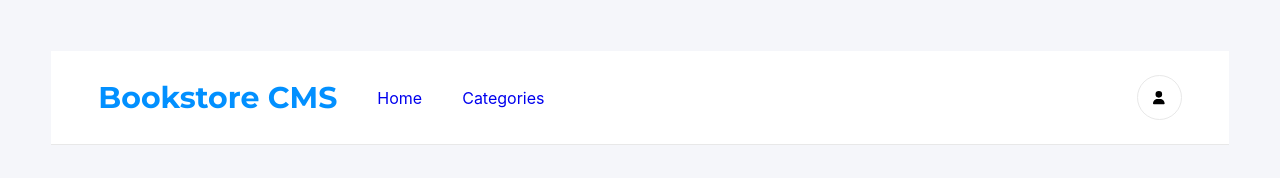
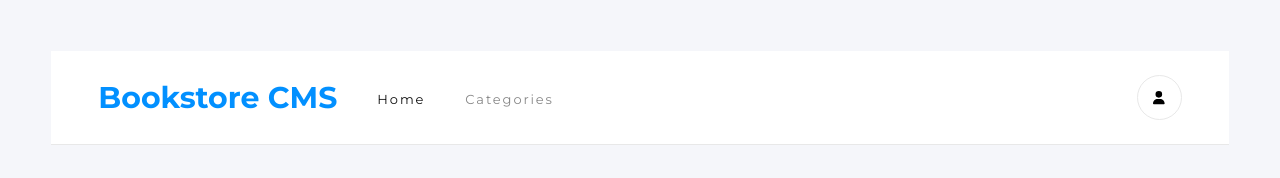
Before and after one commit to ClarenceAtim/bookstore, a React (Create React App) app: page / in a window 1280 px wide. Shown: the top 178 px of the page. Built offline with nearby package versions, Linux system fonts and the light colour scheme; no server answers.

Commit message:
add color to navlink

```diff
--- a/src/styles/Navbar.css
+++ b/src/styles/Navbar.css
@@ -25,6 +25,19 @@ a {
   gap: 40px;
 }
 
+.nav-link {
+  opacity: 0.5;
+  font-family: "Montserrat", sans-serif;
+  font-size: 0.813rem;
+  color: #121212;
+  letter-spacing: 1.9px;
+}
+
+.active-link {
+  opacity: 1;
+  color: #121212;
+}
+
 .icon-button {
   cursor: pointer;
   width: 2.813rem;
```
